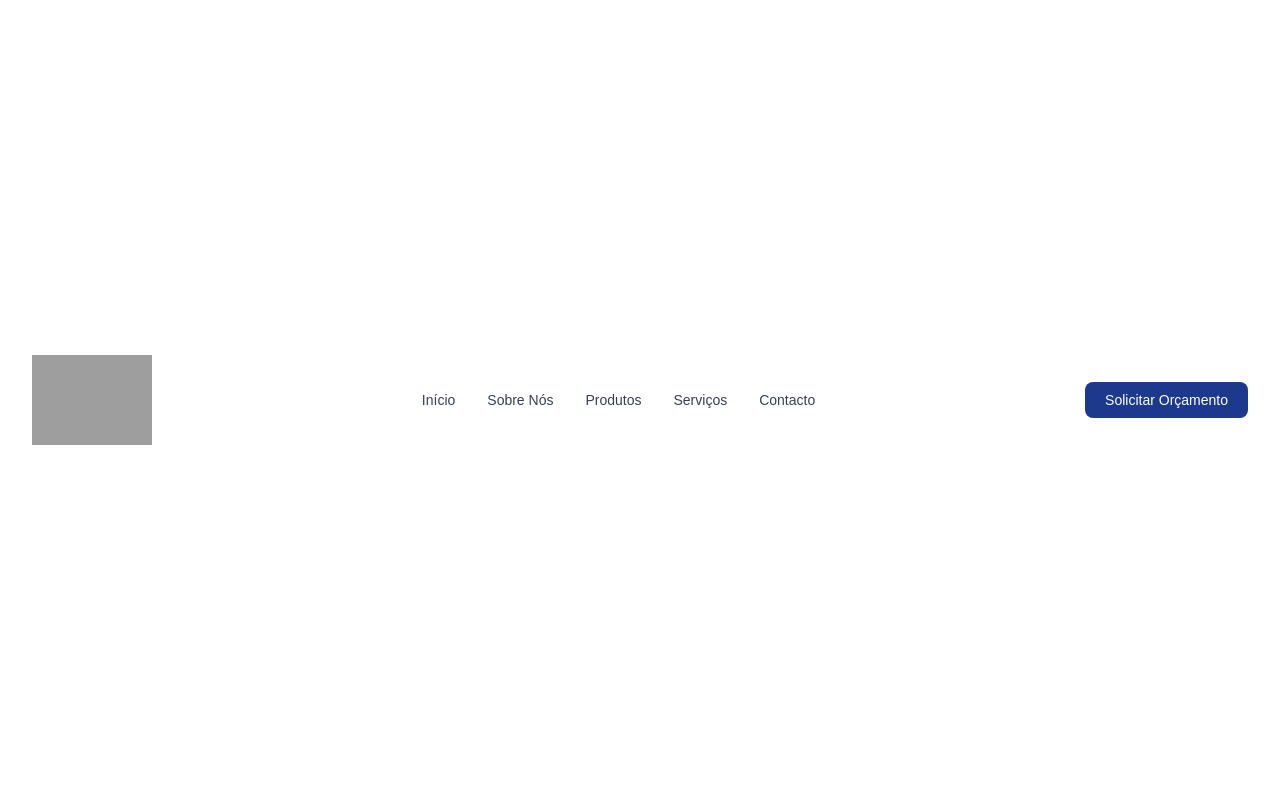
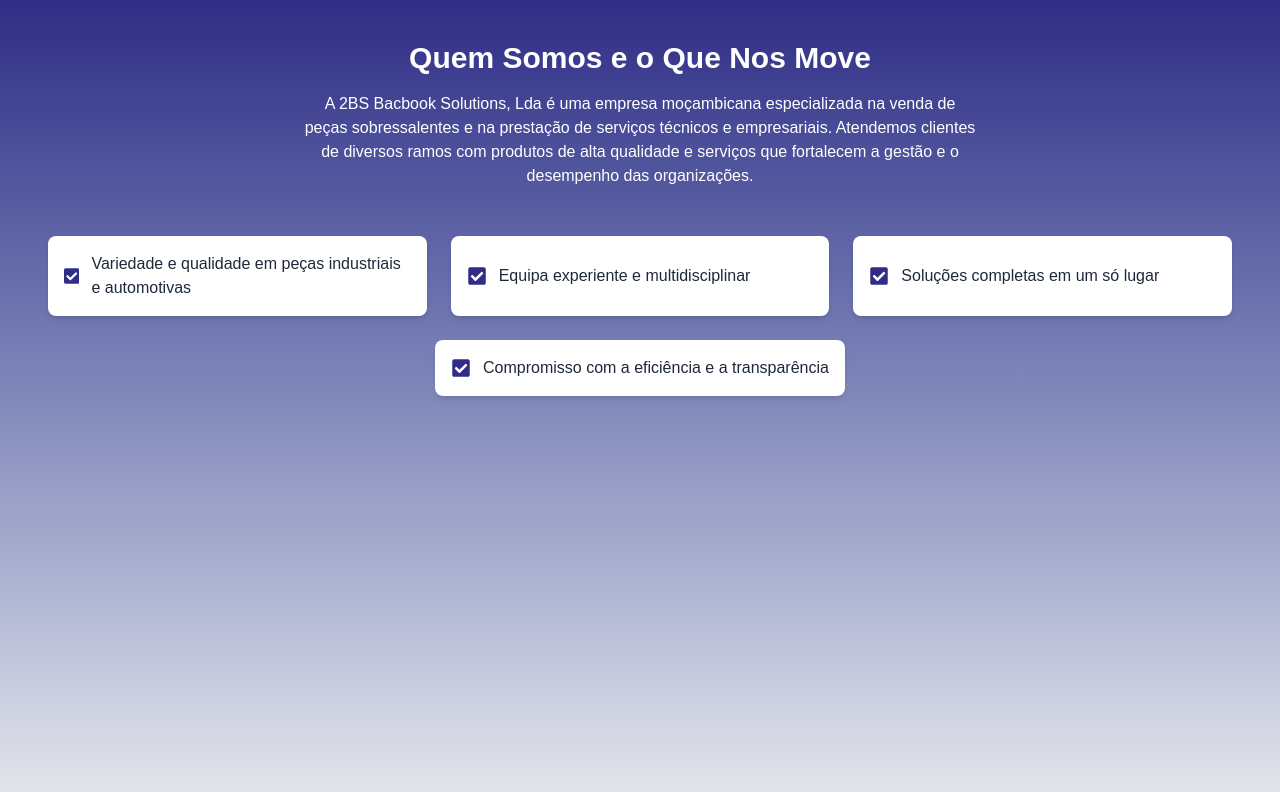
Before and after one commit to CoLab-FKE/BackbookSolutions_Website, a Next.js app: page / in a window 1280 px wide. Shown: the top 792 px of the page. Built offline with nearby package versions, Linux system fonts and the light colour scheme; grey boxes are pictures that could not be loaded.

Commit message:
About Us

```diff
--- a/package.json
+++ b/package.json
@@ -10,8 +10,10 @@
   },
   "dependencies": {
     "next": "16.1.6",
+    "phosphor-react": "^1.4.1",
     "react": "19.2.3",
-    "react-dom": "19.2.3"
+    "react-dom": "19.2.3",
+    "react-icons": "^5.6.0"
   },
   "devDependencies": {
     "@tailwindcss/postcss": "^4",
--- a/src/app/page.tsx
+++ b/src/app/page.tsx
@@ -1,12 +1,14 @@
 import HeroSection from "@/components/home/HeroSection";
 import Image from "next/image";
 import Navbar from "@/components/Navbar";
+import AboutUsSection from "@/components/home/AboutUsSection";
 
 export default function Home() {
   return (
     <div className="flex min-h-screen items-center justify-center bg-background">
-      <Navbar />
-      <HeroSection />
+      {/* <Navbar /> */}
+      {/* <HeroSection /> */}
+      <AboutUsSection />
     </div>
   );
 }
--- /dev/null
+++ b/src/components/home/AboutUsSection/index.tsx
@@ -0,0 +1,44 @@
+import { FaCheckSquare } from "react-icons/fa";
+
+const features = [
+  "Variedade e qualidade em peças industriais e automotivas",
+  "Equipa experiente e multidisciplinar",
+  "Soluções completas em um só lugar",
+  "Compromisso com a eficiência e a transparência",
+];
+
+function AboutUsSection() {
+  return (
+    <div className="w-full flex flex-col text-center bg-gradient-to-b from-indigo-900 to-gray-200 min-h-screen pt-10 pb-16 px-12">
+      <h2 className="text-3xl font-bold mb-4 text-white">
+        <strong>Quem </strong>Somos <strong> e o </strong> Que Nos Move
+      </h2>
+      <p className="text-white max-w-2xl mb-12 mx-auto">
+        A 2BS Bacbook Solutions, Lda é uma empresa moçambicana especializada na
+        venda de peças sobressalentes e na prestação de serviços técnicos e
+        empresariais. Atendemos clientes de diversos ramos com produtos de alta
+        qualidade e serviços que fortalecem a gestão e o desempenho das
+        organizações.
+      </p>
+      <div className="grid grid-cols-1 sm:grid-cols-3 gap-6 justify-center">
+        {features.slice(0, 3).map((feature, index) => (
+          <div
+            key={index}
+            className="inline-flex items-center gap-2 sm:gap-3 bg-white rounded-lg p-2 sm:p-4 shadow-md"
+          >
+            <FaCheckSquare className="text-indigo-900" size={20} />
+            <span className="text-gray-800 text-left">{feature}</span>
+          </div>
+        ))}
+        <div className="sm:col-span-3 flex justify-center">
+          <div className="inline-flex items-center gap-2 sm:gap-3 bg-white rounded-lg p-2 sm:p-4 shadow-md">
+            <FaCheckSquare className="text-indigo-900" size={20} />
+            <span className="text-gray-800 text-left">{features[3]}</span>
+          </div>
+        </div>
+      </div>
+    </div>
+  );
+}
+
+export default AboutUsSection;
```
Also changed, not shown: 1 other file (tests, documents, lock files or other folders).
